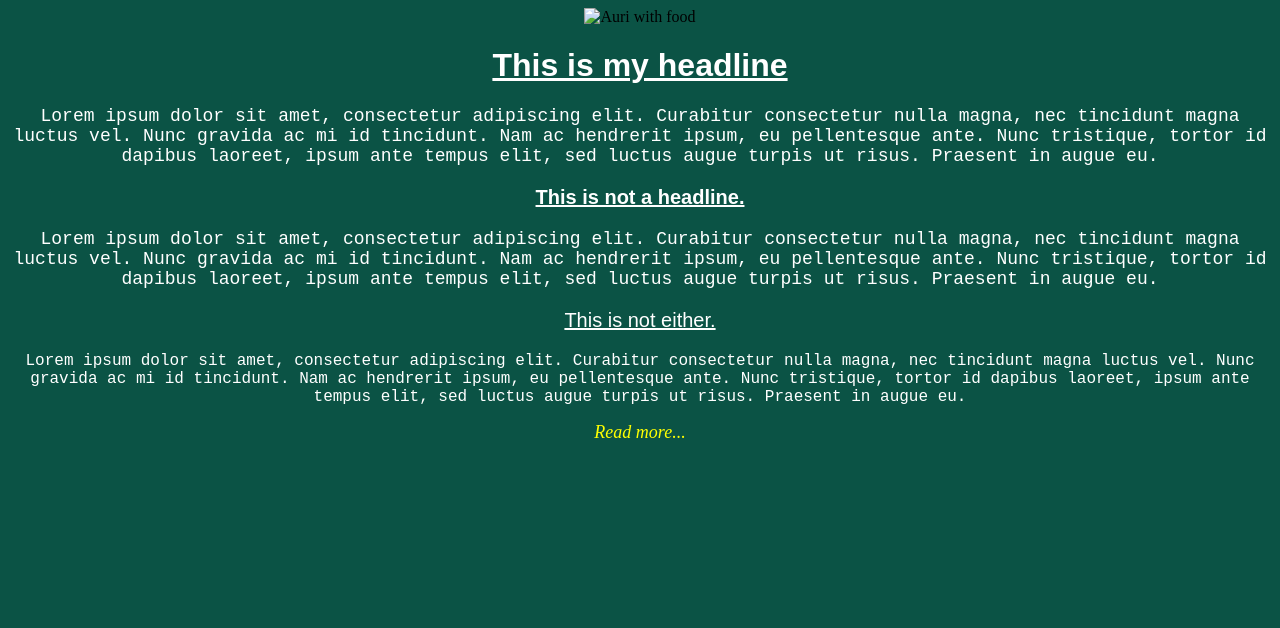
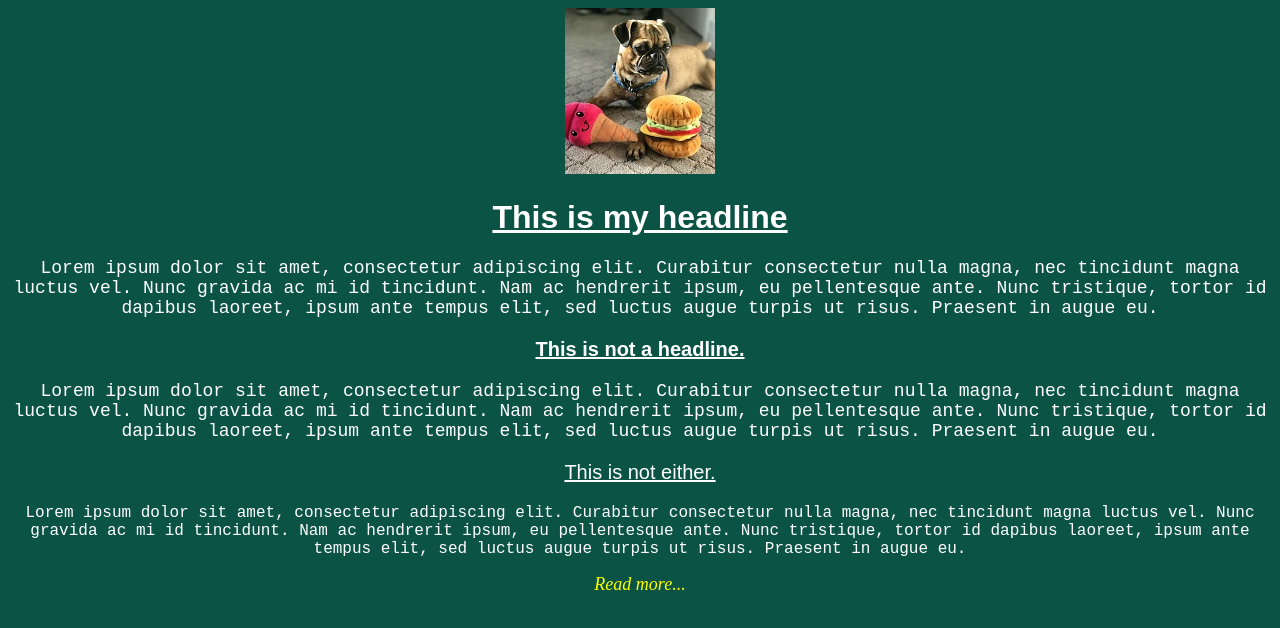
Before and after one commit to mylescking/mylescking.github.io, a plain HTML site: page news_bulletin/index.html in a window 1280 px wide. Drawn offline with Linux system fonts and the light colour scheme.

Commit message:
image fix

```diff
--- a/news_bulletin/index.html
+++ b/news_bulletin/index.html
@@ -7,7 +7,7 @@
 	</head>
 
 	<body>
-		<img src="images/auri_food.jpg" alt="Auri with food" title="Auri has food tows">
+		<img src="images/auri_foods.jpg" alt="Auri with food" title="Auri has food toys">
 
 		<h1>This is my headline</h1>
 		<p class="important">Lorem ipsum dolor sit amet, consectetur adipiscing elit. Curabitur consectetur nulla magna, nec tincidunt magna luctus vel. Nunc gravida ac mi id tincidunt. Nam ac hendrerit ipsum, eu pellentesque ante. Nunc tristique, tortor id dapibus laoreet, ipsum ante tempus elit, sed luctus augue turpis ut risus. Praesent in augue eu.</p>
```
